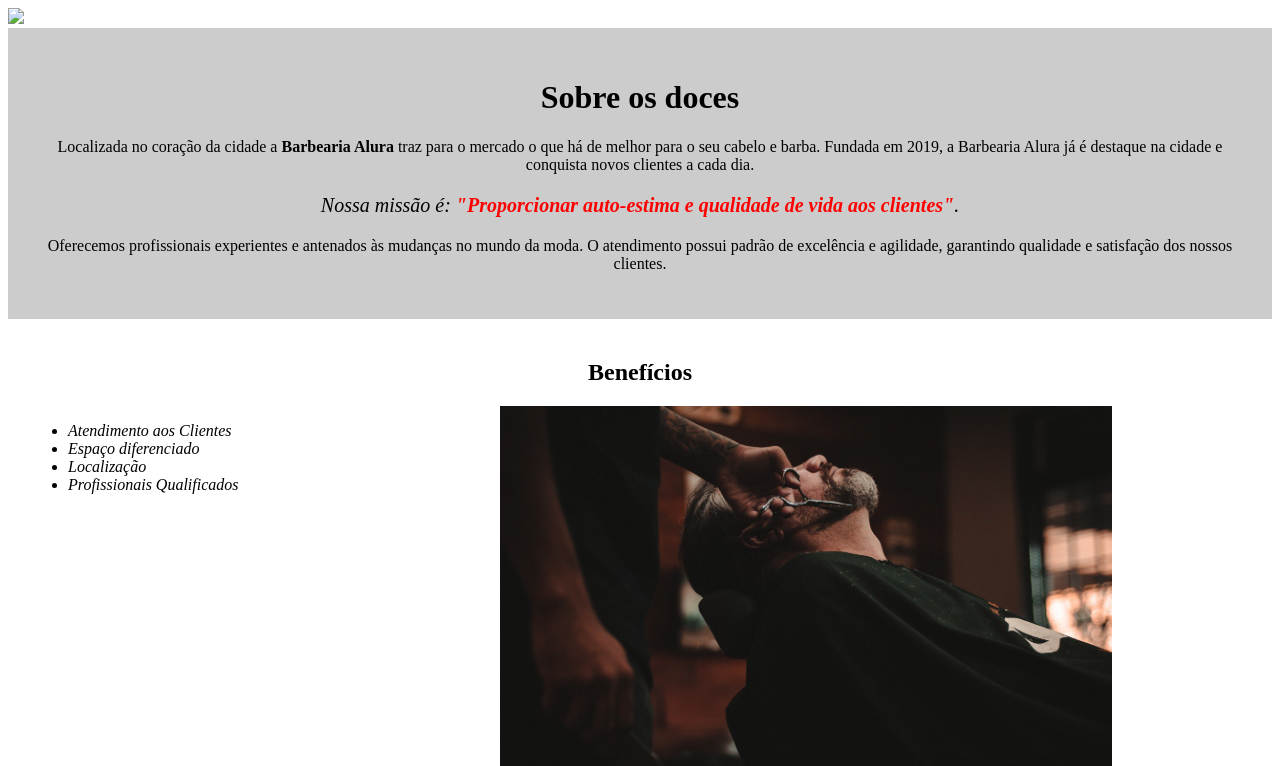
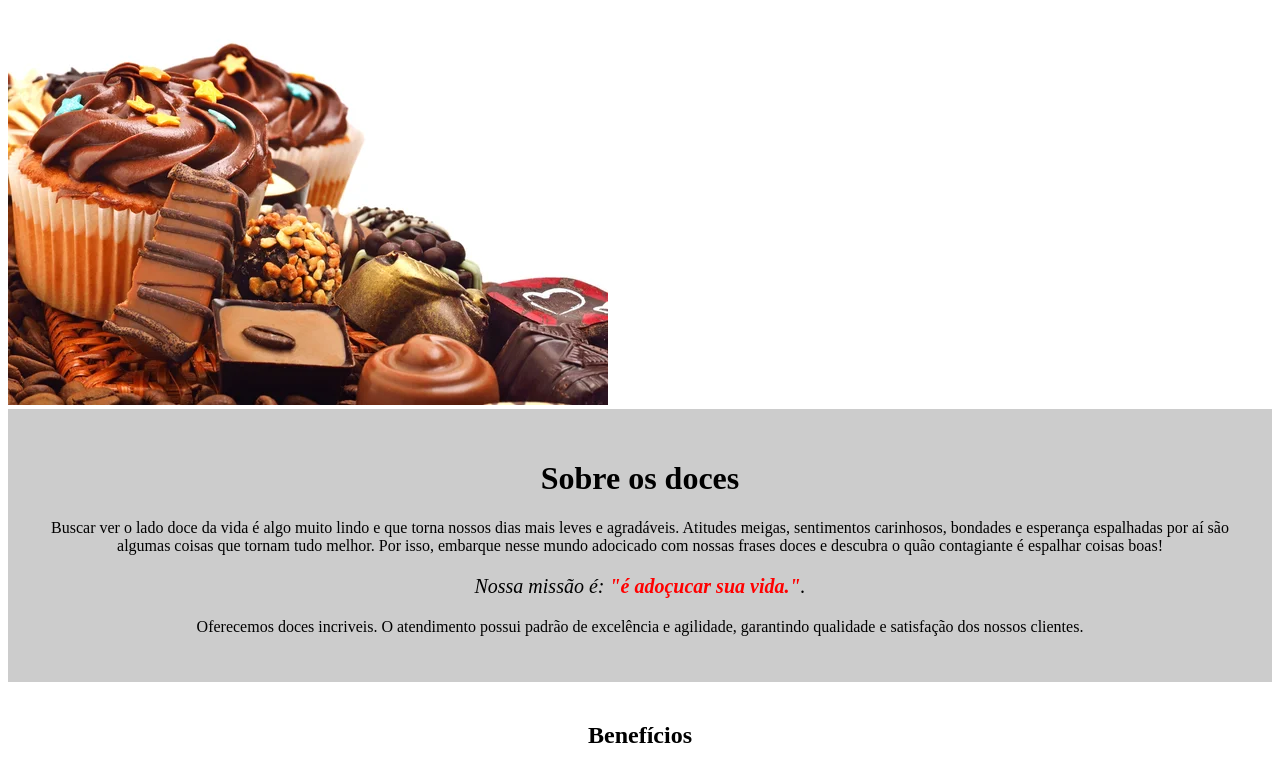
Before and after one commit to alunaestudantenayara/Web-ircePage-Nayara-Carolane-1A-Dirce-Maia, a plain HTML site: page index.html in a window 1280 px wide. Shown: the top 766 px of the page. Drawn offline with Linux system fonts and the light colour scheme.

Commit message:
Update index.html

```diff
--- a/index.html
+++ b/index.html
@@ -7,15 +7,17 @@
 	</head>
 
 	<body>
-		<img id="doces da " src="banner.jpg">
+		<img id="doces da nayara " src="doces da nayara.jpg">
 		<div class="principal">
 			<h1>Sobre os doces</h1>
 
-			<p>Localizada no coração da cidade a <strong>Barbearia Alura</strong> traz para o mercado o que há de melhor para o seu cabelo e barba. Fundada em 2019, a Barbearia Alura já é destaque na cidade e conquista novos clientes a cada dia.</p>
+			<p>Buscar ver o lado doce da vida é algo muito lindo e que torna nossos dias mais leves e agradáveis. Atitudes meigas, sentimentos carinhosos, bondades e esperança espalhadas por aí são algumas coisas que tornam tudo melhor. Por isso, embarque nesse mundo adocicado com nossas frases doces e descubra o quão contagiante é espalhar coisas boas!
 
-			<p id="missao"><em>Nossa missão é: <strong>"Proporcionar auto-estima e qualidade de vida aos clientes"</strong>.</em></p>
+</p>
 
-			<p>Oferecemos profissionais experientes e antenados às mudanças no mundo da moda. O atendimento possui padrão de excelência e agilidade, garantindo qualidade e satisfação dos nossos clientes.</p>
+			<p id="missao"><em>Nossa missão é: <strong>"é adoçucar sua vida."</strong>.</em></p>
+
+			<p>Oferecemos doces incriveis. O atendimento possui padrão de excelência e agilidade, garantindo qualidade e satisfação dos nossos clientes.</p>
 		</div>
 
 		<div class="beneficios">
```
